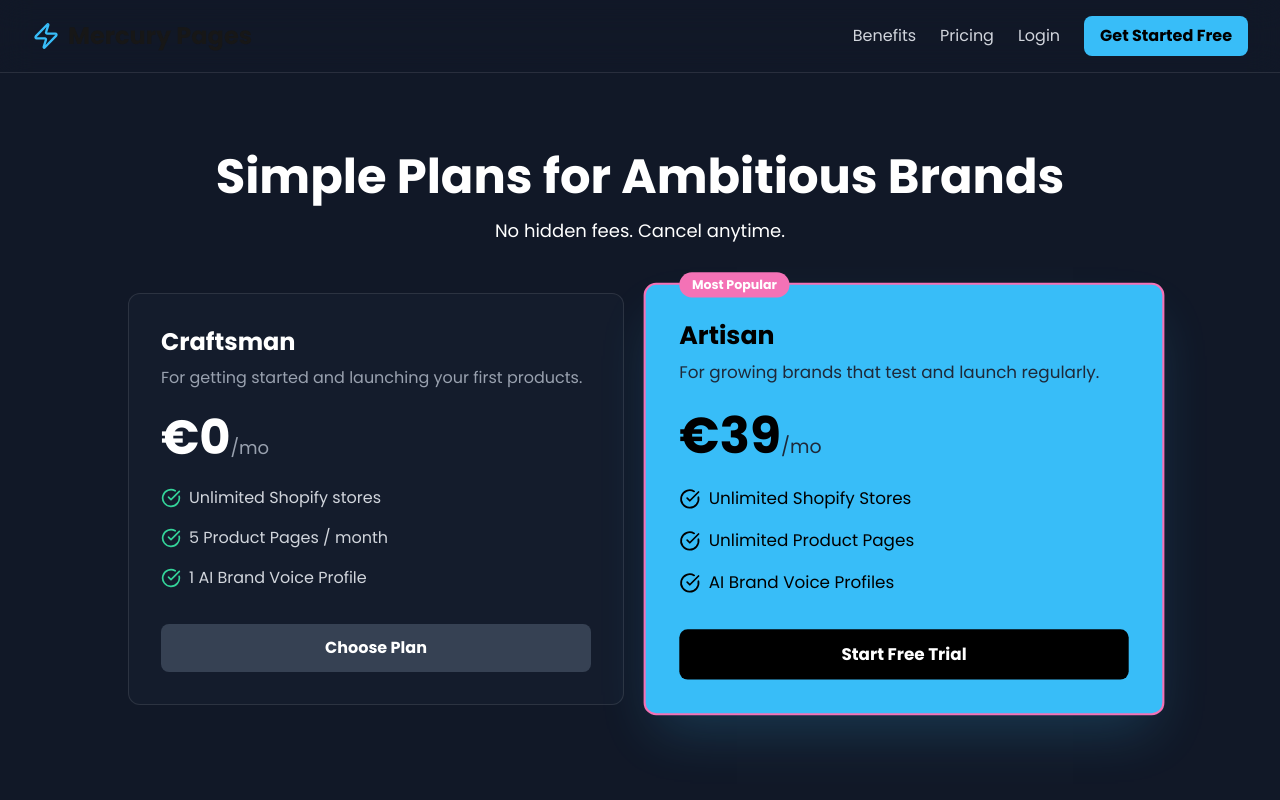
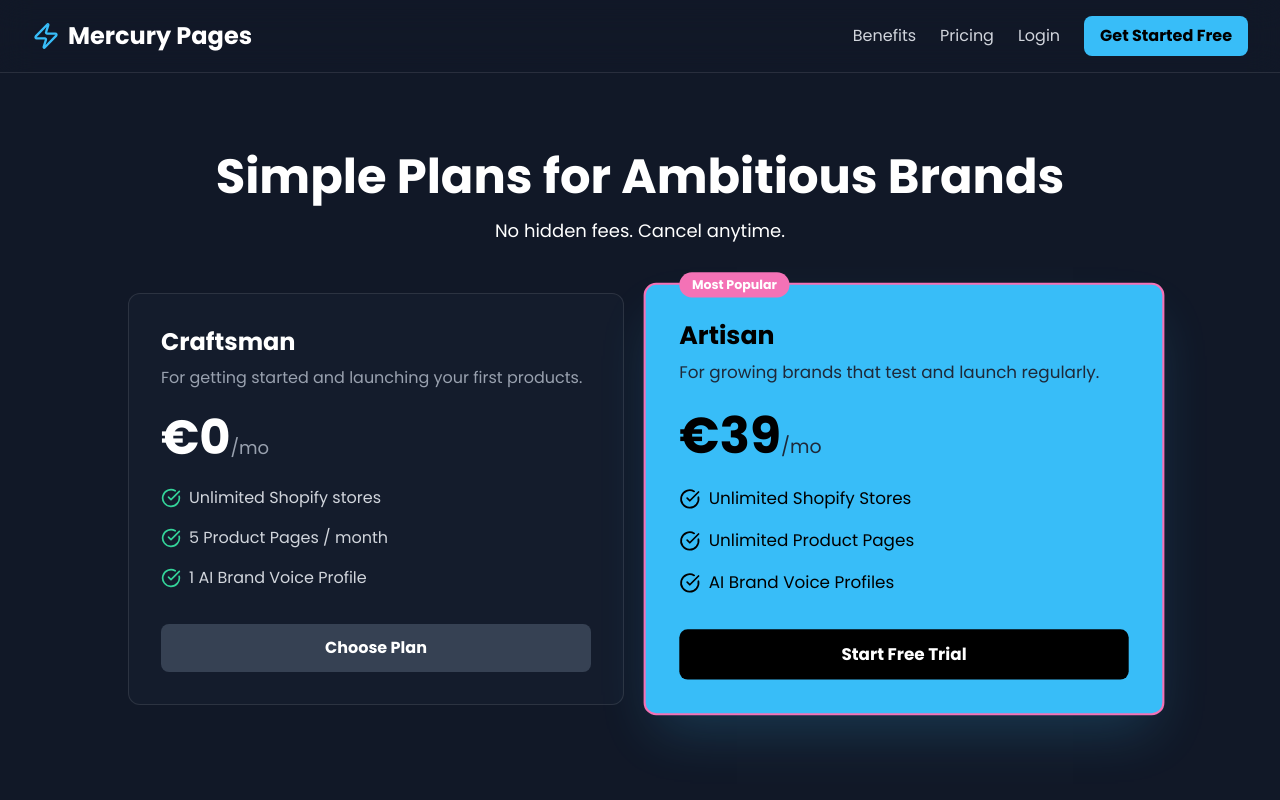
Before and after one commit to Emilia2002/mercury-pages-frontend, a Next.js app: page /pricing in a window 1280 px wide. Shown: the top 800 px of the page. Built offline with nearby package versions, Linux system fonts and the light colour scheme; no server answers.

Commit message:
Fix frontend

```diff
--- a/src/app/dashboard/[jobId]/page.tsx
+++ b/src/app/dashboard/[jobId]/page.tsx
@@ -214,8 +214,6 @@ export default function JobResultPage() {
                     <motion.div initial={{ opacity: 0, x: 20 }} animate={{ opacity: 1, x: 0 }} transition={{ duration: 0.5, delay: 0.2 }}>
                         <div className="prose prose-lg max-w-none text-black">
                             <h1 className="text-4xl font-bold mb-4">{result.new_title}</h1>
-                            <p className="text-4xl font-bold text-black mb-6">{result.price}</p>
-
                             <p className="text-black">{result.description}</p>
 
                             <ul className="mt-6 space-y-2 text-black">
--- a/src/app/dashboard/page.tsx
+++ b/src/app/dashboard/page.tsx
@@ -233,7 +233,7 @@ export default function DashboardPage() {
 
                                                 {job.status === 'failed' && (
                                                     <p className="text-red-400 text-xs mt-1 truncate">
-                                                        Error: {job.error || 'Unknown error.'}
+                                                        Error: {'Unknown error.'}
                                                     </p>
                                                 )}
                                             </div>
--- a/src/app/pricing/page.tsx
+++ b/src/app/pricing/page.tsx
@@ -55,7 +55,7 @@ export default function PricingPage() {
     };
 
     return (
-        <div className="min-h-screen w-full flex flex-col bg-[#111827]">
+        <div className="min-h-screen w-full flex flex-col bg-[#111827] text-white">
             <Header />
             <main className="container mx-auto px-8 py-20 flex-grow">
                 <div className="text-center mb-12">
```
